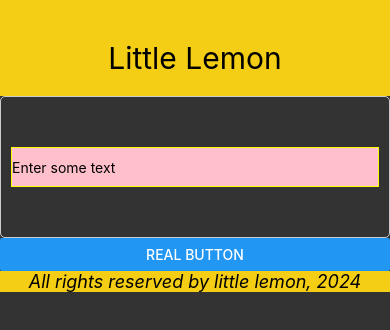
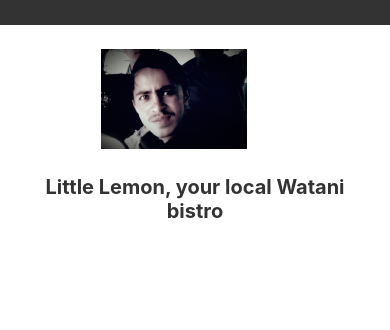
Before and after one commit to Hussain-hamim/Taskly, a React Native app: screen / in a window 390 px wide. Shown: the top 330 px of the page. Built offline with nearby package versions, Linux system fonts and the light colour scheme.

Commit message:
adding logo for the welcome

```diff
--- a/App.js
+++ b/App.js
@@ -9,17 +9,19 @@ import MenuItems from "./components/MenuItems";
 import FeedbackForm from "./components/FeedbackForm";
 import LoginScreen from "./components/LoginScreen";
 import ClearableTextInput from "./components/ClearableTextInput";
+import Welcome from "./components/Welcome";
 
 export default function App() {
   return (
     <View style={styles.container}>
-      <Header />
+      {/* <Header /> */}
       {/* <LoginScreen /> */}
       {/* <FeedbackForm /> */}
-      <ClearableTextInput />
+      {/* <ClearableTextInput /> */}
       {/* <MenuItems /> */}
       {/* <WelcomeScreen /> */}
-      <Footer />
+      <Welcome />
+      {/* <Footer /> */}
       <StatusBar style="auto" />
     </View>
   );
--- a/components/ClearableTextInput.js
+++ b/components/ClearableTextInput.js
@@ -8,6 +8,7 @@ import {
   SafeAreaView,
   Button,
   Alert,
+  Image,
 } from "react-native";
 
 const ClearableTextInput = () => {
@@ -38,6 +39,28 @@ const ClearableTextInput = () => {
         onPress={() => Alert.alert("button clicked")}
         //   color="secondary"
         style={styles.button}
+      />
+      <Image
+        // source={{
+        //   uri: "url",
+        // }} // for images coming from internet
+        // loadingIndicatorSource={() => (
+        //   <Text>
+        //     {" "}
+        //     similarly to source, this property represents the resource used to
+        //     render the loading indicator for the image, displayed until image is
+        //     ready to be displayed, typically after when it got downloaded from
+        //     network.
+        //   </Text>
+        // )}
+
+        // eslint-disable-next-line no-undef
+        source={require("../assets/hamim.png")}
+        style={{
+          width: 300,
+          height: 100,
+          resizeMode: "contain", // stretch, repeat, cover, center
+        }}
       />
     </>
   );
--- /dev/null
+++ b/components/Welcome.js
@@ -0,0 +1,35 @@
+import React from "react";
+import { Image, StyleSheet, Text, View } from "react-native";
+
+const Welcome = () => {
+  return (
+    <View style={styles.container}>
+      <Image style={styles.logo} source={require("../assets/hamim.png")} />
+      <Text style={styles.title}>Little Lemon, your local Watani bistro</Text>
+    </View>
+  );
+};
+
+export default Welcome;
+
+const styles = StyleSheet.create({
+  container: {
+    flex: 1,
+    padding: 24,
+    marginTop: 25,
+    backgroundColor: "#fff",
+  },
+  title: {
+    marginTop: 16,
+    paddingVertical: 10,
+    color: "#333333",
+    textAlign: "center",
+    fontSize: 20,
+    fontWeight: "bold",
+  },
+  logo: {
+    height: 100,
+    width: 300,
+    resizeMode: "contain", // stretch, repeat, cover, center
+  },
+});
```
Also changed, not shown: assets/hamim.png (added).
